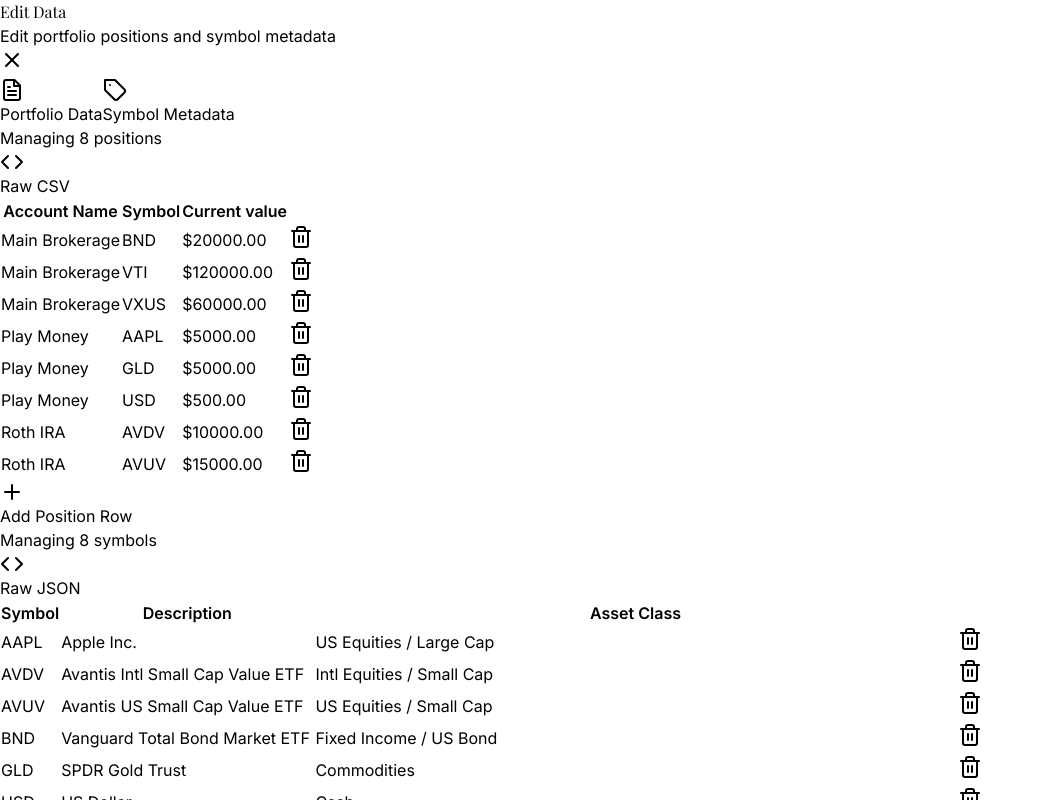
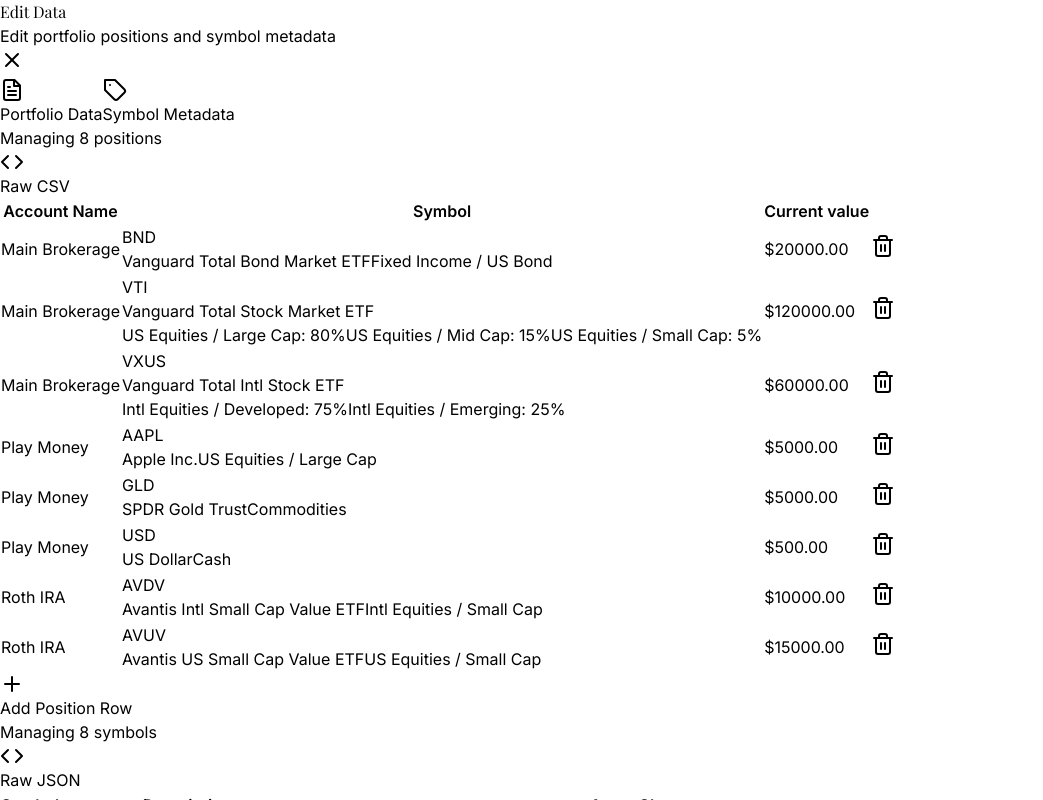
Before and after one commit to tomtung/portfolio-rebalancer, a React (Vite) app: page / in a window 1280 px wide. Both pictures are taken after a click on the button "Edit Data". Shown: the top 800 px of the page, without its empty margins (0-1043 px from the left). Built offline with nearby package versions, Linux system fonts and the light colour scheme.

Commit message:
feat: display asset metadata and allocation breakdown for ticker symbols in CsvManager

```diff
--- a/src/components/CsvManager.jsx
+++ b/src/components/CsvManager.jsx
@@ -509,7 +509,57 @@
                                                 </div>
                                             </div>
                                         ) : (
-                                            <span className="block w-full min-h-[20px]">{val}</span>
+                                            col === 'Symbol' ? (
+                                                <div className="flex flex-col w-full min-h-[20px]">
+                                                    <span className="block font-medium">{val}</span>
+                                                    {val && metadata && (() => {
+                                                        const mVal = metadata[val];
+                                                        let assetClass = null;
+                                                        let description = null;
+                                                        if (mVal) {
+                                                            if (typeof mVal === 'object') {
+                                                                assetClass = mVal.assetClass || null;
+                                                                if (typeof assetClass === 'object' && assetClass !== null && Object.keys(assetClass).length === 0) {
+                                                                    assetClass = null;
+                                                                }
+                                                                description = mVal.description || null;
+                                                                if (!('assetClass' in mVal) && !('description' in mVal)) {
+                                                                    if (Object.keys(mVal).length > 0) assetClass = mVal;
+                                                                }
+                                                            } else {
+                                                                assetClass = mVal;
+                                                            }
+                                                        }
+
+                                                        if (!assetClass) {
+                                                            assetClass = "Unknown";
+                                                        }
+
+                                                        const isSplit = typeof assetClass === 'object' && assetClass !== null;
+
+                                                        return (
+                                                            <div className="flex flex-col gap-0.5 mt-1">
+                                                                {description && <span className="text-[10px] text-gray-500 leading-tight">{description}</span>}
+                                                                {isSplit ? (
+                                                                    <div className="flex flex-wrap gap-1 mt-0.5">
+                                                                        {Object.entries(assetClass).map(([k, v]) => (
+                                                                            <span key={k} className="inline-flex items-center px-1.5 py-0.5 rounded text-[9px] font-medium bg-indigo-50 text-indigo-700 leading-none">
+                                                                                {k}: {Math.round(v*100)}%
+                                                                            </span>
+                                                                        ))}
+                                                                    </div>
+                                                                ) : (
+                                                                    <span className={`inline-flex items-center px-1.5 py-0.5 rounded text-[9px] font-medium leading-none w-max ${assetClass === 'Unknown' ? 'bg-red-50 text-red-600 border border-red-100' : 'bg-gray-100 text-gray-800'}`}>
+                                                                        {assetClass}
+                                                                    </span>
+                                                                )}
+                                                            </div>
+                                                        );
+                                                    })()}
+                                                </div>
+                                            ) : (
+                                                <span className="block w-full min-h-[20px]">{val}</span>
+                                            )
                                         )}
                                     </td>
                                 );
```
